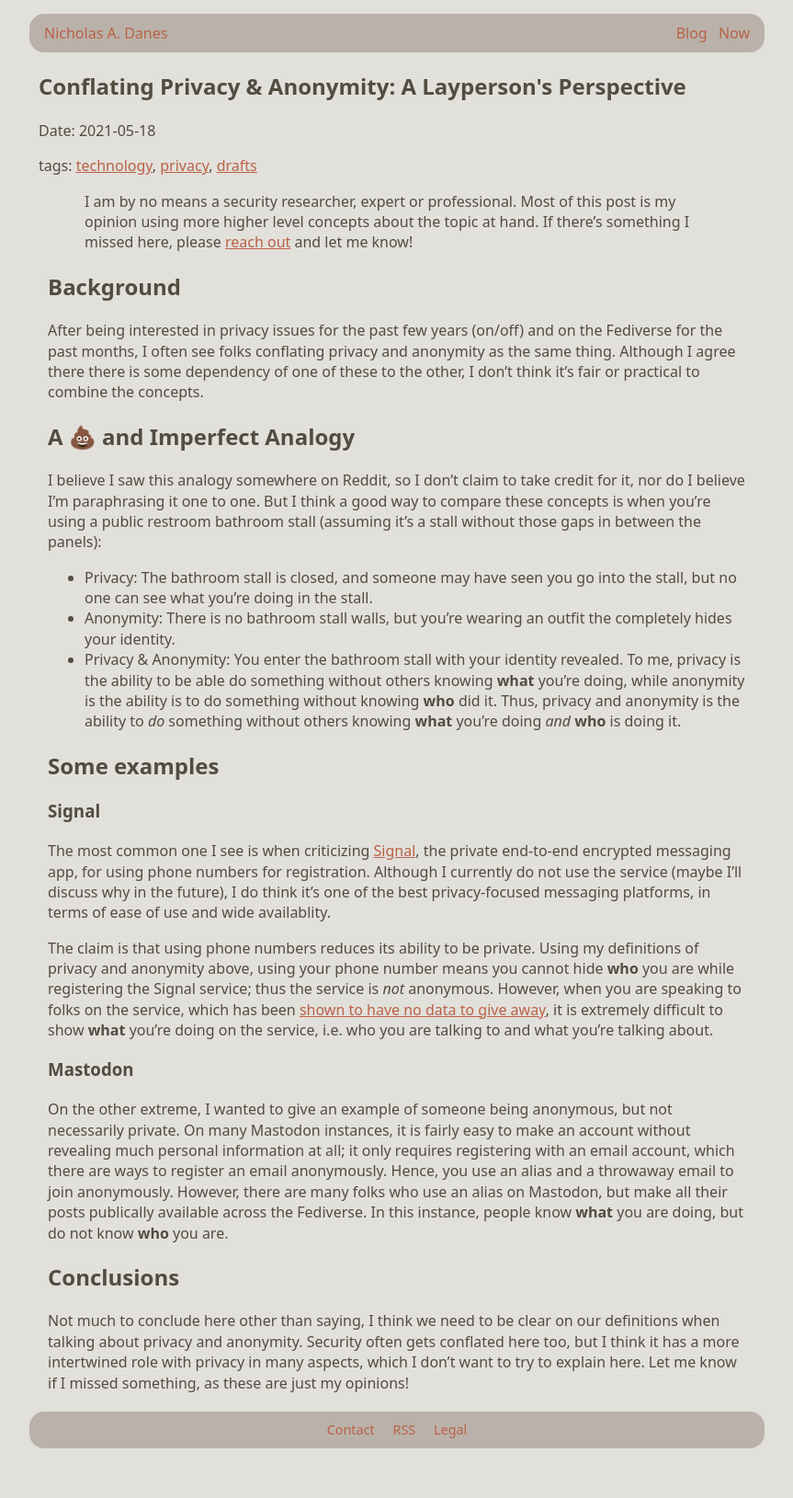
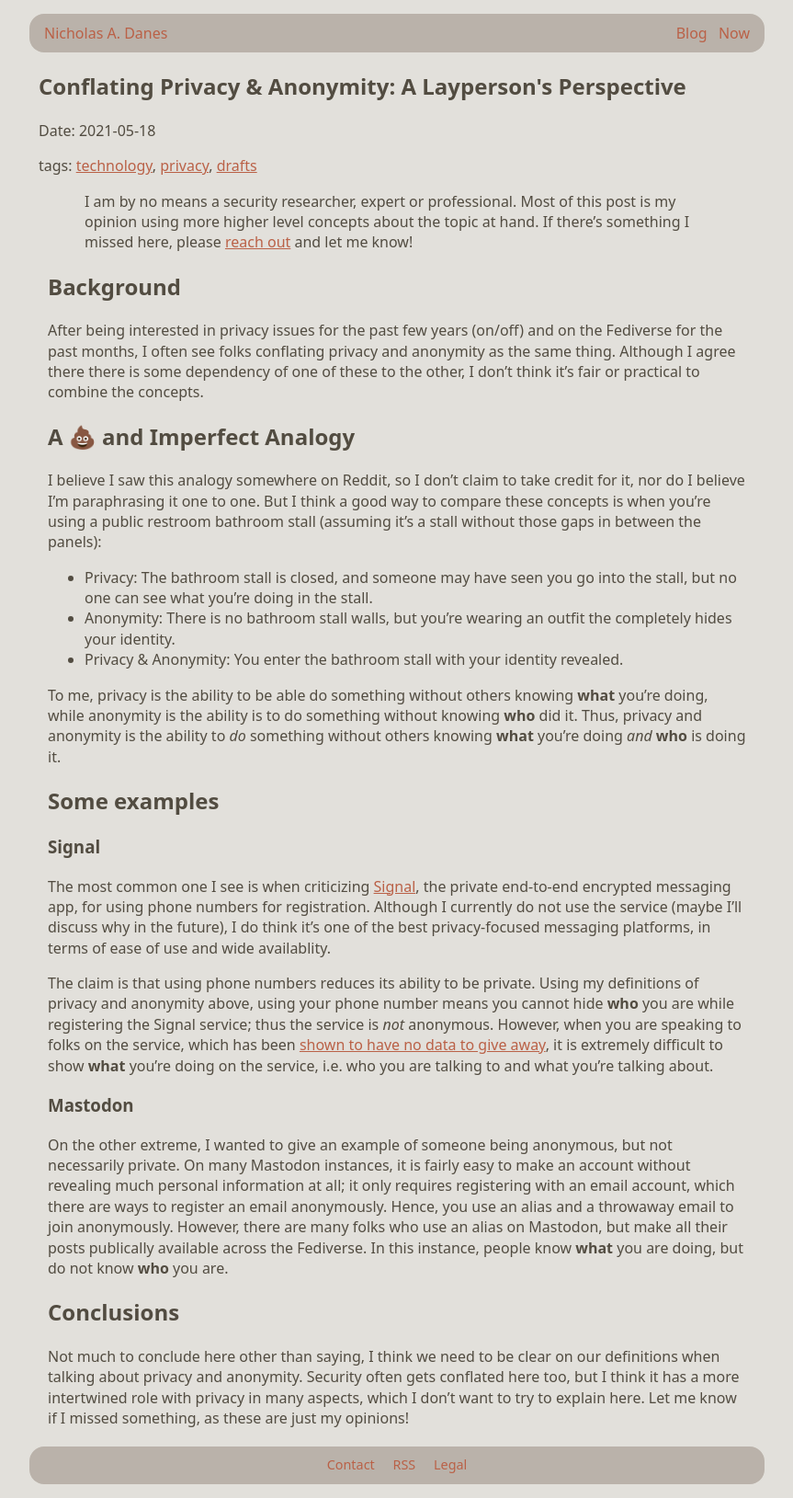
Before and after one commit to danesnick/old_website, a Jekyll site: the page built from _posts/2021-05-18-Conflating-Privacy-Security-Anonymity.markdown, in a window 1280 px wide. Shown: the whole page at 92% size, without its empty margins (208-1071 px from the left). Built offline with Jekyll 4.4.1, drawn with Linux system fonts in a browser that asks for light colours; before the commit the page ends 1590 px from its top, so only the background shows below that; some of the changed lines change nothing that is shown.

Commit message:
Fixing formatting

```diff
--- a/_posts/2021-05-18-Conflating-Privacy-Security-Anonymity.markdown
+++ b/_posts/2021-05-18-Conflating-Privacy-Security-Anonymity.markdown
@@ -1,7 +1,7 @@
 ---
 layout: post
 title:  "Conflating Privacy & Anonymity: A Layperson's Perspective"
-date:   2021-05-18 10:04:00 -0700
+date:   2021-05-18 09:00:00 -0700
 categories: blog
 author: Nicholas Danes
 tags: [technology, privacy, drafts]
@@ -20,6 +20,7 @@ I believe I saw this analogy somewhere on Reddit, so I don't claim to take credi
 * Privacy: The bathroom stall is closed, and someone may have seen you go into the stall, but no one can see what you're doing in the stall.
 * Anonymity: There is no bathroom stall walls, but you're wearing an outfit the completely hides your identity.
 * Privacy & Anonymity: You enter the bathroom stall with your identity revealed.
+
 To me, privacy is the ability to be able do something without others knowing **what** you're doing, while anonymity is the ability is to do something without knowing **who** did it. Thus, privacy and anonymity is the ability to *do* something without others knowing **what** you're doing *and* **who** is doing it.
 
 ## Some examples
```
